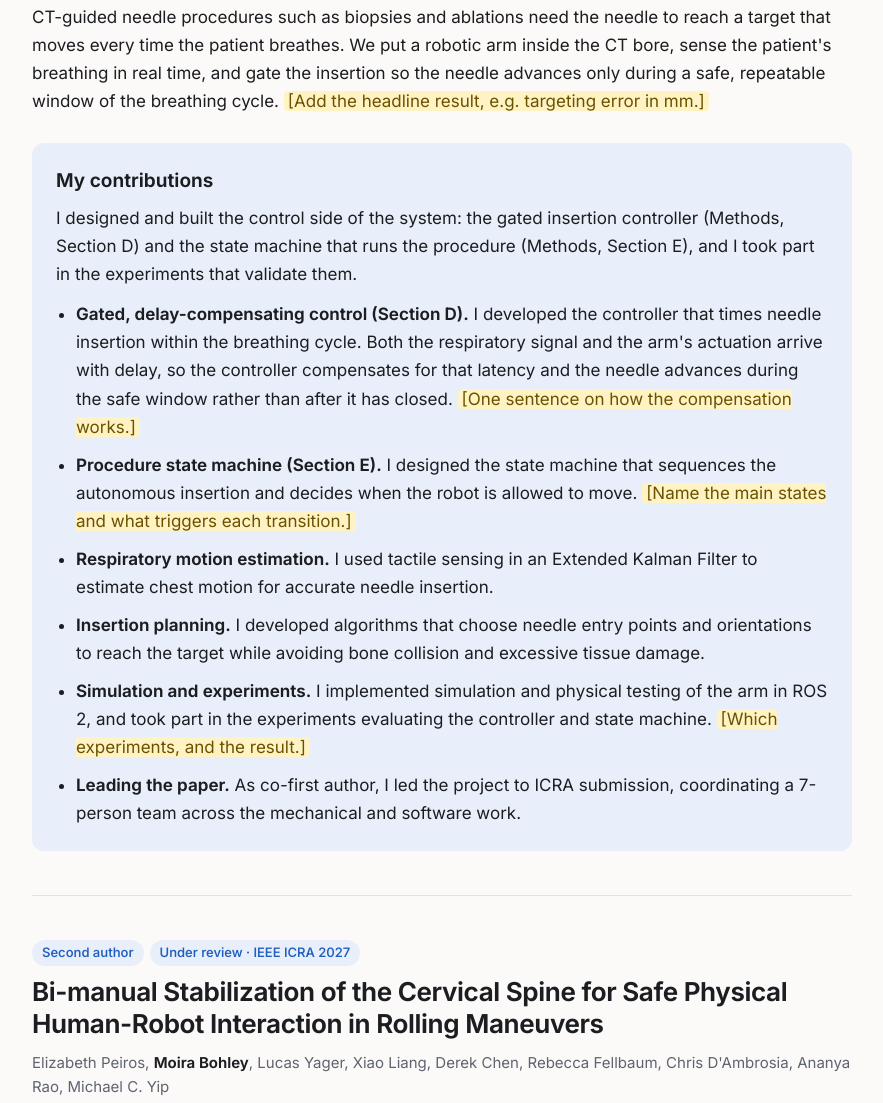
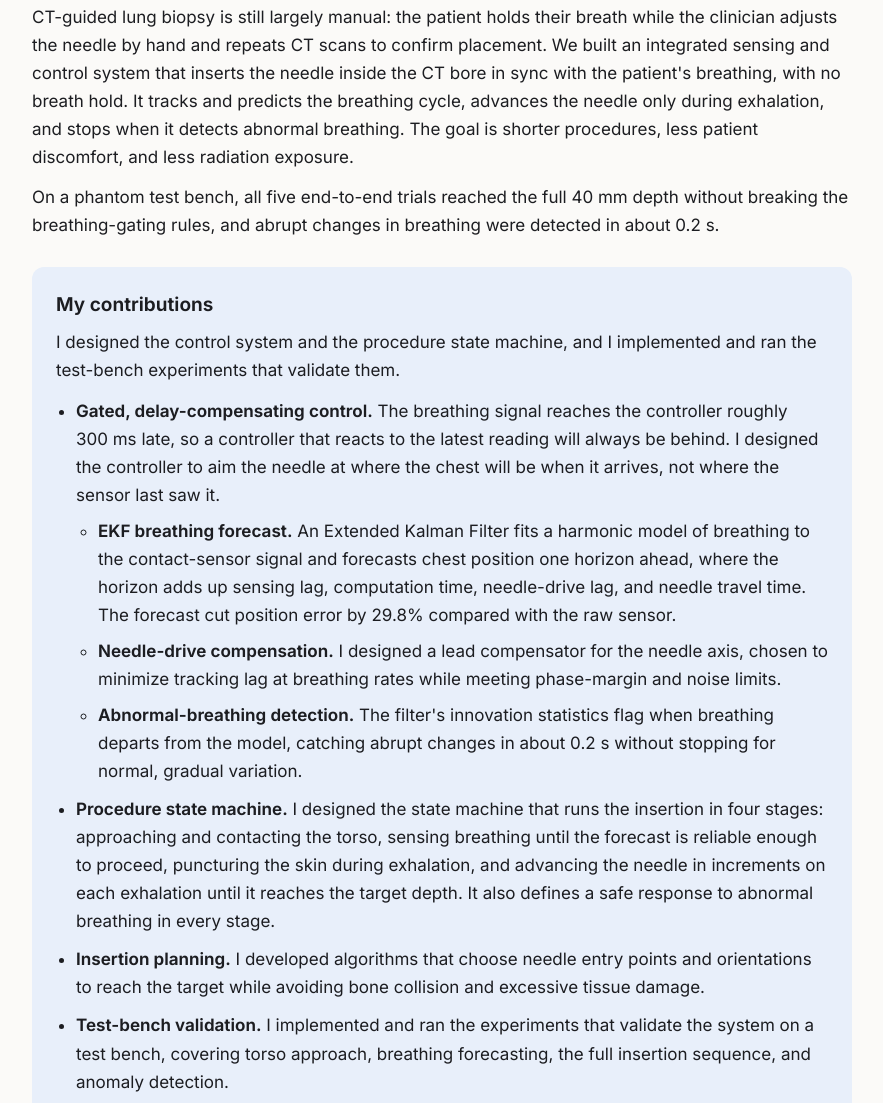
Before and after one commit to dbohley/dbohley.github.io, a plain HTML site: page index.html in a window 1280 px wide. Shown: the part 1199-2302 px from the top of the page, without its empty margins (198-1081 px from the left). Drawn offline with Linux system fonts and the light colour scheme.

Commit message:
Align overviews with paper abstracts and restructure CT contributions
Co-Authored-By: Claude Opus 5.5 <noreply@anthropic.com>
Claude-Session: https://claude.ai/code/session_01BPtxtFPMfcenEhsfZZ1cyd

```diff
--- a/assets/style.css
+++ b/assets/style.css
@@ -97,3 +97,6 @@ footer { border-top: 1px solid var(--line); padding: 28px 0 48px; color: var(--m
   .paper h2 { font-size: 22px; }
   .contrib { padding: 2px 18px 10px; }
 }
+
+.paper ul ul { margin-top: 8px; padding-left: 22px; list-style: circle; }
+.paper ul ul li { margin-bottom: 8px; }
--- a/index.html
+++ b/index.html
@@ -49,34 +49,45 @@
 
     <h3>Overview</h3>
     <p>
-      CT-guided needle procedures such as biopsies and ablations need the needle to reach a target that moves
-      every time the patient breathes. We put a robotic arm inside the CT bore, sense the patient's breathing
-      in real time, and gate the insertion so the needle advances only during a safe, repeatable window of
-      the breathing cycle.
-      <span class="todo">[Add the headline result, e.g. targeting error in mm.]</span>
+      CT-guided lung biopsy is still largely manual: the patient holds their breath while the clinician adjusts the
+      needle by hand and repeats CT scans to confirm placement. We built an integrated sensing and control system that
+      inserts the needle inside the CT bore in sync with the patient's breathing, with no breath hold. It tracks and
+      predicts the breathing cycle, advances the needle only during exhalation, and stops when it detects abnormal
+      breathing. The goal is shorter procedures, less patient discomfort, and less radiation exposure.
+    </p>
+    <p>
+      On a phantom test bench, all five end-to-end trials reached the full 40&nbsp;mm depth without breaking the
+      breathing-gating rules, and abrupt changes in breathing were detected in about 0.2&nbsp;s.
     </p>
 
     <div class="contrib">
       <h3>My contributions</h3>
-      <p>I designed and built the control side of the system: the gated insertion controller (Methods, Section D)
-        and the state machine that runs the procedure (Methods, Section E), and I took part in the experiments
-        that validate them.</p>
+      <p>I designed the control system and the procedure state machine, and I implemented and ran the test-bench
+        experiments that validate them.</p>
       <ul>
-        <li><b>Gated, delay-compensating control (Section D).</b> I developed the controller that times needle
-          insertion within the breathing cycle. Both the respiratory signal and the arm's actuation arrive with delay,
-          so the controller compensates for that latency and the needle advances during the safe window rather than
-          after it has closed.
-          <span class="todo">[One sentence on how the compensation works.]</span></li>
-        <li><b>Procedure state machine (Section E).</b> I designed the state machine that sequences the autonomous
-          insertion and decides when the robot is allowed to move.
-          <span class="todo">[Name the main states and what triggers each transition.]</span></li>
-        <li><b>Respiratory motion estimation.</b> I used tactile sensing in an Extended Kalman Filter to estimate
-          chest motion for accurate needle insertion.</li>
+        <li><b>Gated, delay-compensating control.</b> The breathing signal reaches the controller roughly 300&nbsp;ms
+          late, so a controller that reacts to the latest reading will always be behind. I designed the controller to
+          aim the needle at where the chest will be when it arrives, not where the sensor last saw it.
+          <ul>
+            <li><b>EKF breathing forecast.</b> An Extended Kalman Filter fits a harmonic model of breathing to the
+              contact-sensor signal and forecasts chest position one horizon ahead, where the horizon adds up sensing
+              lag, computation time, needle-drive lag, and needle travel time. The forecast cut position error by
+              29.8% compared with the raw sensor.</li>
+            <li><b>Needle-drive compensation.</b> I designed a lead compensator for the needle axis, chosen to
+              minimize tracking lag at breathing rates while meeting phase-margin and noise limits.</li>
+            <li><b>Abnormal-breathing detection.</b> The filter's innovation statistics flag when breathing departs
+              from the model, catching abrupt changes in about 0.2&nbsp;s without stopping for normal, gradual
+              variation.</li>
+          </ul>
+        </li>
+        <li><b>Procedure state machine.</b> I designed the state machine that runs the insertion in four stages:
+          approaching and contacting the torso, sensing breathing until the forecast is reliable enough to proceed,
+          puncturing the skin during exhalation, and advancing the needle in increments on each exhalation until it
+          reaches the target depth. It also defines a safe response to abnormal breathing in every stage.</li>
         <li><b>Insertion planning.</b> I developed algorithms that choose needle entry points and orientations to
           reach the target while avoiding bone collision and excessive tissue damage.</li>
-        <li><b>Simulation and experiments.</b> I implemented simulation and physical testing of the arm in ROS 2,
-          and took part in the experiments evaluating the controller and state machine.
-          <span class="todo">[Which experiments, and the result.]</span></li>
+        <li><b>Test-bench validation.</b> I implemented and ran the experiments that validate the system on a test
+          bench, covering torso approach, breathing forecasting, the full insertion sequence, and anomaly detection.</li>
         <li><b>Leading the paper.</b> As co-first author, I led the project to ICRA submission, coordinating a
           7-person team across the mechanical and software work.</li>
       </ul>
@@ -98,11 +109,14 @@
 
     <h3>Overview</h3>
     <p>
-      When an injured person has to be rolled, for example during casualty extraction, their head and neck must
-      stay in line with the spine to avoid worsening a possible spinal injury. This usually takes trained responders.
-      We developed a two-arm controller that stabilizes the cervical spine through the roll and demonstrated it on a
-      Unitree G1 humanoid.
-      <span class="todo">[Add the headline result.]</span>
+      Rolling an injured person onto their side, for example during casualty extraction, requires someone to hold
+      the head and neck in line with the spine so a possible spinal injury isn't made worse. We adapted a Unitree G1
+      humanoid with compliant grip pads and developed a bimanual algorithm that holds the head as firmly as safety
+      limits allow while controlling neck rotation through the roll.
+    </p>
+    <p>
+      With motion prediction, the robot held axial (left-right) neck alignment within 0.21&deg; of novice human
+      responders.
     </p>
 
     <div class="contrib">
```
